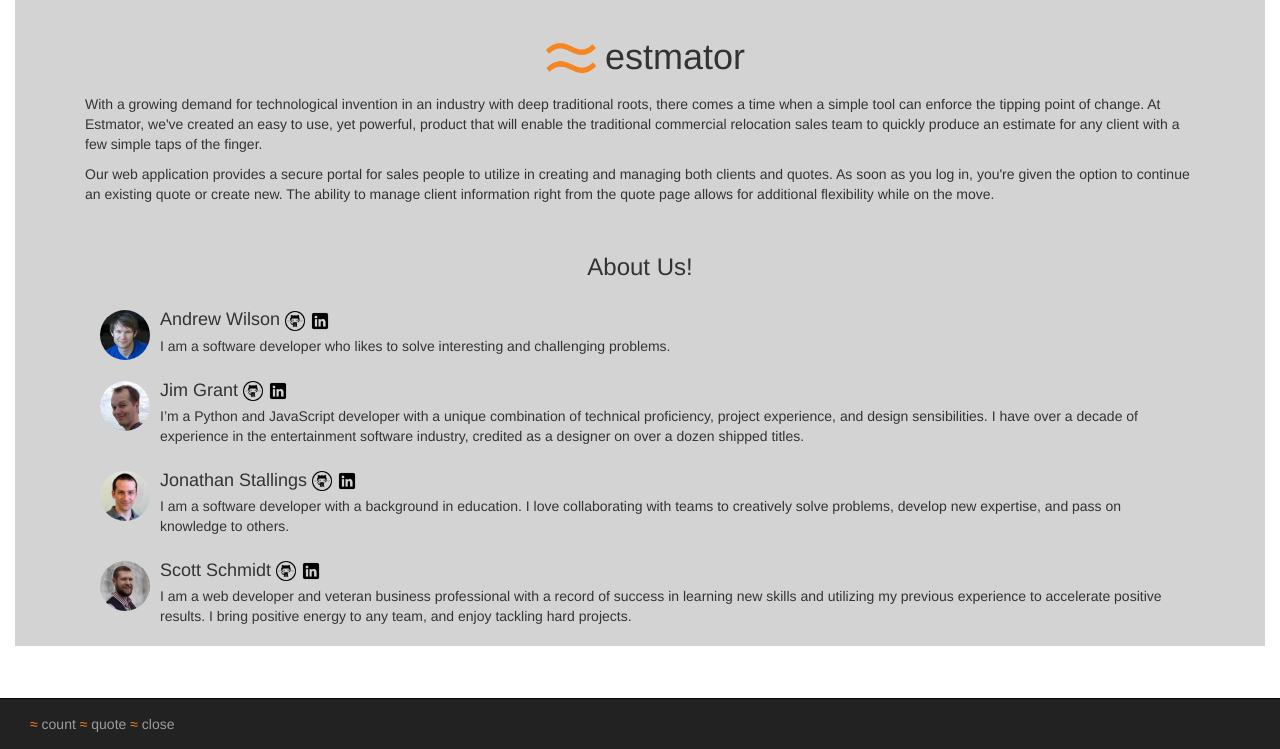
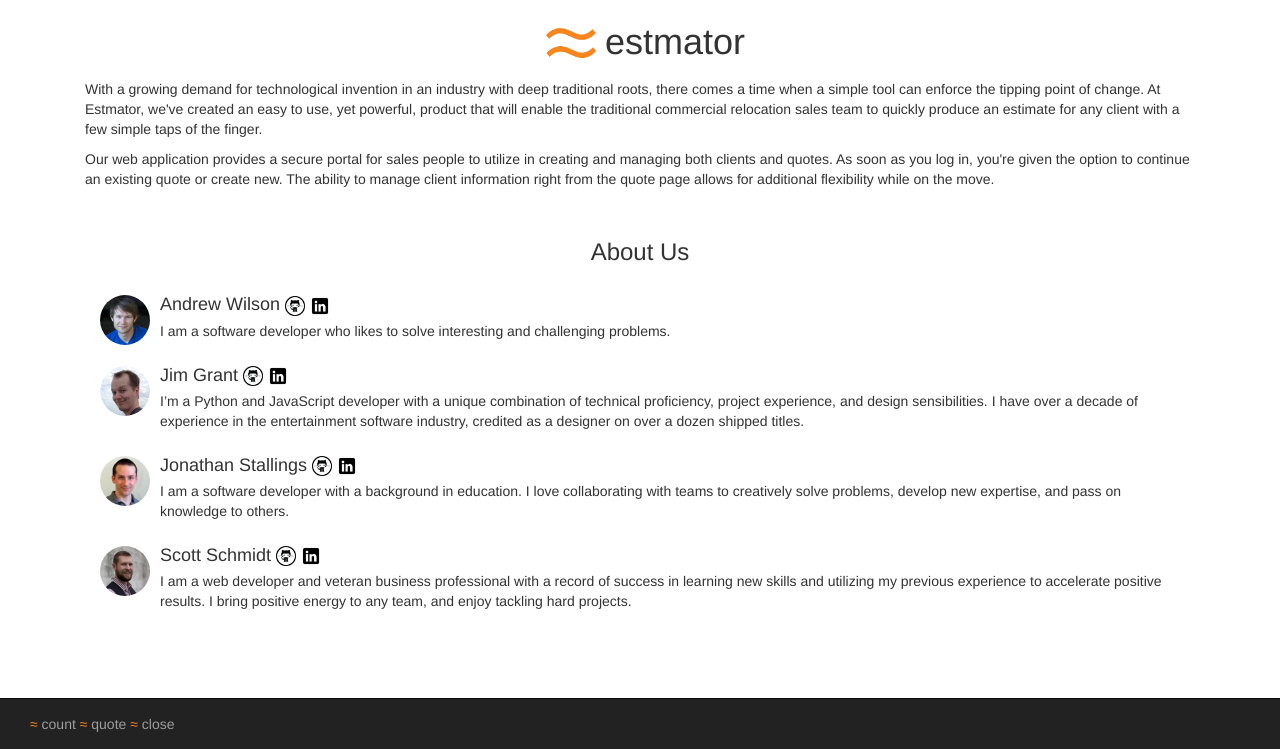
Before and after one commit to Estmator/EstmatorApp, a Django app: page /about/ in a window 1280 px wide. Shown: the part 51-800 px from the top of the page. Run offline with Django 3.2, Linux system fonts and the light colour scheme; some libraries are stand-ins or nearby versions.

Commit message:
minor style updates to the about page.

```diff
--- a/estmator_project/estmator_project/static/css/style.css
+++ b/estmator_project/estmator_project/static/css/style.css
@@ -125,7 +125,3 @@ img.gh_img {
 img.logo {
     max-width: 7rem;
 }
-
-.about_intro {
-    margin-top: 1.5rem;
-}
--- a/estmator_project/estmator_project/templates/about.html
+++ b/estmator_project/estmator_project/templates/about.html
@@ -14,7 +14,7 @@
 {% endblock %}
 
 {% block content %}
-<section class="hero gray" lazy-background="">
+<section class="" lazy-background="">
   <div class="container about_div">
     <div class="col-md-12 about_intro">
       <h1 class='text-center'><img class='logo' src="{% static 'images/est_logo_symbol.png' %}" alt="">estmator</h1>
@@ -29,7 +29,7 @@
       an existing quote or create new. The ability to manage client information right from the
       quote page allows for additional flexibility while on the move.</p>
       </br>
-      <h3 class='text-center'>About Us!</h3>
+      <h3 class='text-center'>About Us</h3>
       </br>
       <div class="col-md-12">
         <ul class="media-list">
```
